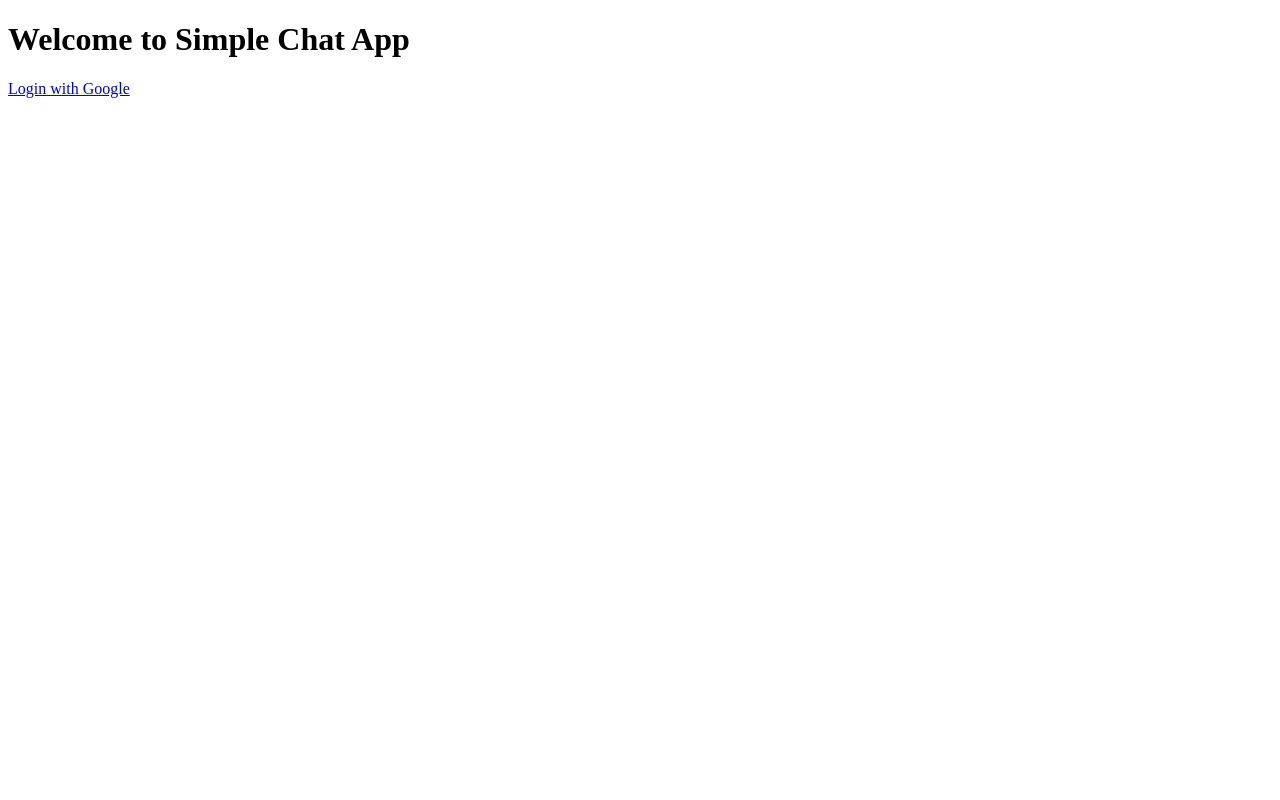
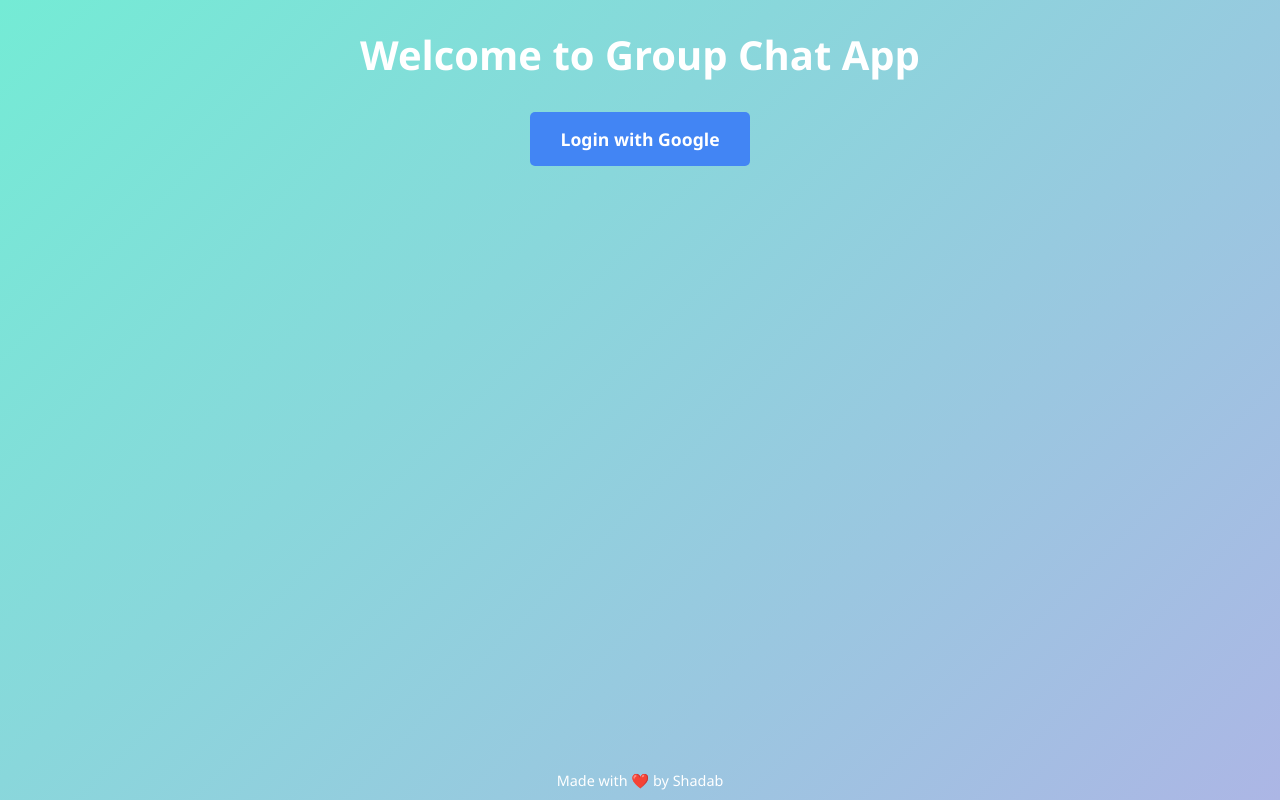
Before and after one commit to ShadabAnsari1/Group_Chat_App, a website: page public/index.html in a window 1280 px wide. Drawn offline with Linux system fonts and the light colour scheme.

Commit message:
ui endhancement

```diff
--- a/public/index.html
+++ b/public/index.html
@@ -3,9 +3,54 @@
 <head>
   <meta charset="UTF-8" />
   <title>Group Chat App</title>
+  <style>
+    body {
+      font-family: 'Segoe UI', Tahoma, Geneva, Verdana, sans-serif;
+      background: linear-gradient(135deg, #74ebd5, #ACB6E5);
+      margin: 0;
+      padding: 0;
+      display: flex;
+      flex-direction: column;
+      min-height: 100vh;
+      justify-content: center;
+      align-items: center;
+    }
+
+    h1 {
+      color: #fff;
+      margin-bottom: 30px;
+      font-size: 2.5rem;
+    }
+
+    a {
+      padding: 15px 30px;
+      background: #4285F4;
+      color: white;
+      text-decoration: none;
+      border-radius: 5px;
+      font-weight: bold;
+      font-size: 1.1rem;
+      transition: background 0.3s ease;
+    }
+
+    a:hover {
+      background: #3367d6;
+    }
+
+    footer {
+      margin-top: auto;
+      padding: 10px;
+      color: #fff;
+      font-size: 0.9rem;
+    }
+  </style>
 </head>
 <body>
-  <h1>Welcome to Simple Chat App</h1>
+  <h1>Welcome to Group Chat App</h1>
   <a href="/auth/google">Login with Google</a>
+
+  <footer>
+    Made with ❤️ by Shadab
+  </footer>
 </body>
 </html>
```
